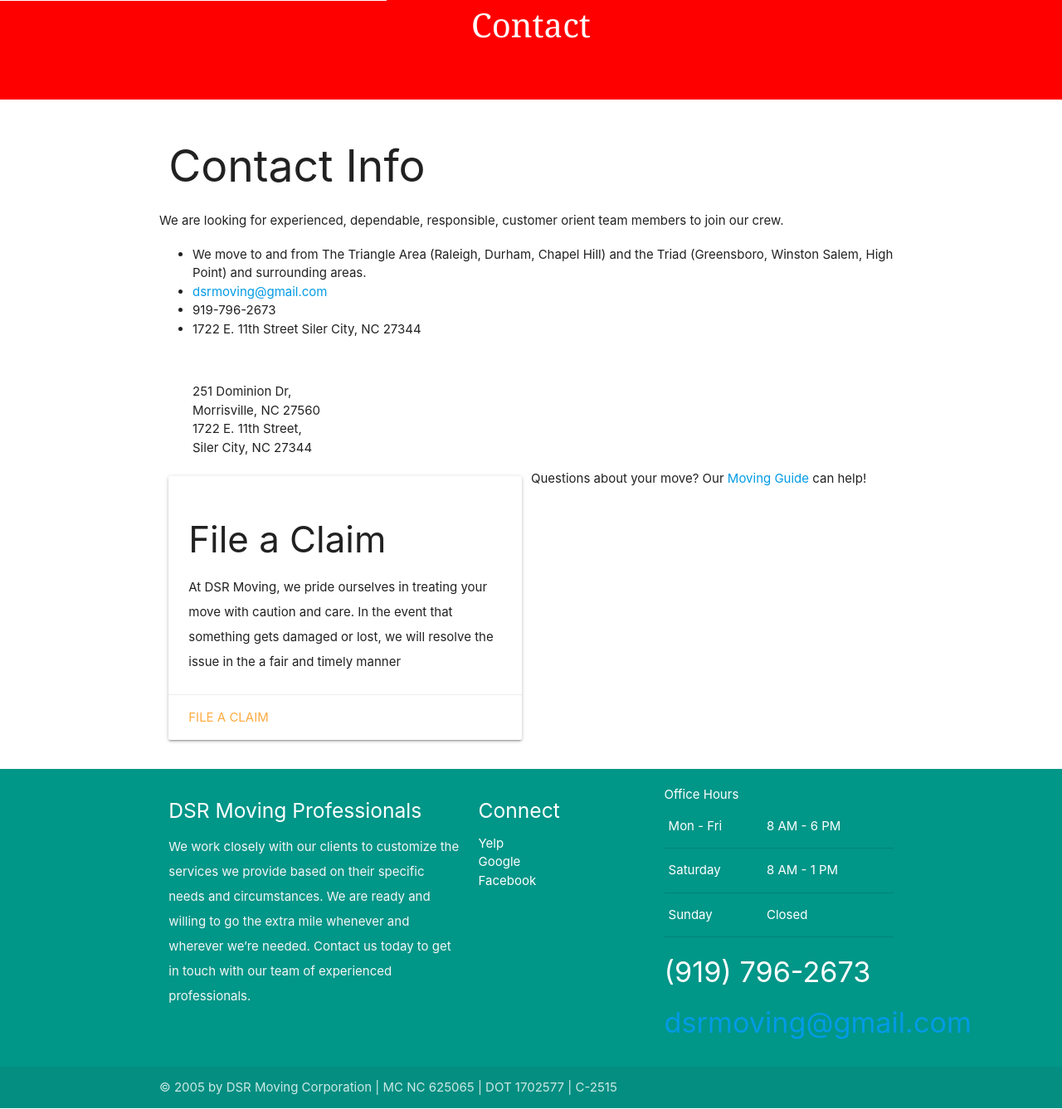
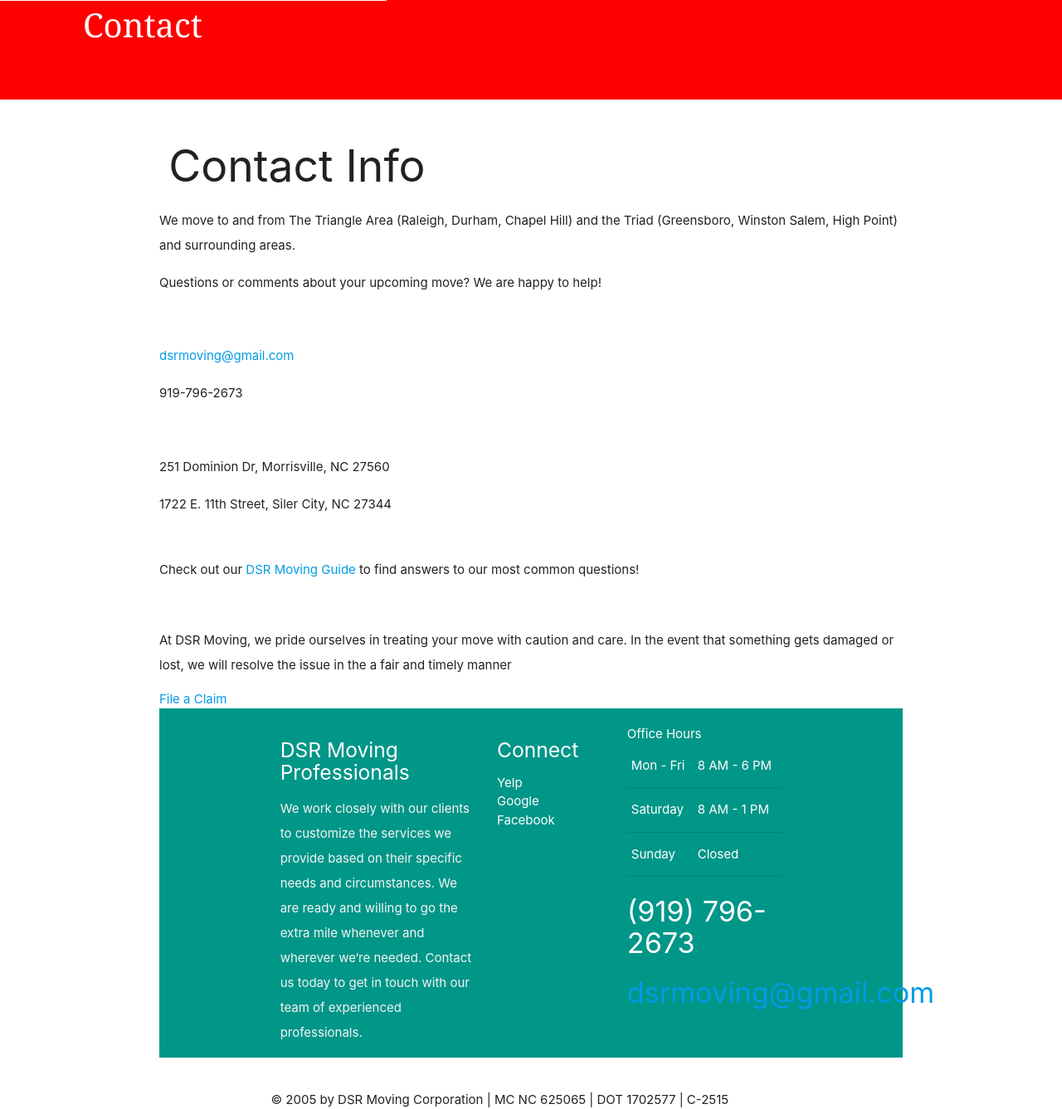
Before and after one commit to lamanaml/dsrmoving, a PHP site: page /contact.php in a window 1280 px wide. Shown: the part 64-1401 px from the top of the page at 83% size. Run offline with PHP 8.4, Linux system fonts and the light colour scheme; some libraries are stand-ins or nearby versions.

Commit message:
updated contact

```diff
--- a/assets/css/style.css
+++ b/assets/css/style.css
@@ -44,9 +44,10 @@
 width: 100%;
 height: 120px;
 color: white;
-text-align: center;
+text-align: left;
+padding-left: 100px;
 font-family: Georgia, 'Times New Roman', Times, serif;
- font-size: 40px;
+font-size: 40px;
 }
 
 .coupon {
--- a/contact.php
+++ b/contact.php
@@ -26,50 +26,25 @@
 <div class="container">
 <div class="row">
       <div class="col s12"><h2 class="header">Contact Info</h2></div>
-      <p>We are looking for experienced, dependable, responsible, customer orient team members to join our crew.</p>
+      <p>We move to and from The Triangle Area (Raleigh, Durham, Chapel Hill) and the Triad (Greensboro, Winston Salem, High Point) and surrounding areas.</p>
+      <p>Questions or comments about your upcoming move? We are happy to help!</p>
 
-       <ul class="browser-default">
-            <li >We move to and from The Triangle Area (Raleigh, Durham, Chapel Hill) and the Triad (Greensboro, Winston Salem, High Point) and surrounding areas.</li>
-            <li ><a href="mailto:dsrmoving@gmail.com">dsrmoving@gmail.com</a></li>
-            <li >919-796-2673</li>
-            <li >1722 E. 11th Street
-Siler City, NC 27344</li>
+      <h5 class="white-text">Call or email us</h5>
+      <p><a href="mailto:dsrmoving@gmail.com">dsrmoving@gmail.com</a></p>
+      <p >919-796-2673</p>
 
- <h5 class="white-text">Find us</h5>
-          <ul >
-            <li >251 Dominion Dr, <br/>Morrisville, NC 27560</li>
+      <h5 class="white-text">Find us</h5>
+      <p >251 Dominion Dr, Morrisville, NC 27560</p>
+      <p >1722 E. 11th Street, Siler City, NC 27344</p>
 
-            <li >1722 E. 11th Street, <br/>Siler City, NC 27344</li>
+      <h5 class="white-text">Frequently Asked Questions</h5>
+      Check out our <a href="movingguide.php">DSR Moving Guide</a>  to find answers to our most common questions!
+
+        <h5 class="white-text">File a Claim</h5>
+        <p>At DSR Moving, we pride ourselves in treating your move with caution and care.  In the event that something gets damaged or lost, we will resolve the issue in the a fair and timely manner</p>
+        <a href="claims.php">File a Claim</a>
 
 
-
-          </ul>
-
-            </ul>
-
-Questions about your move?  Our <a href="movingguide.php">Moving Guide</a> can help!
-
-
-              <div class="col s6">
-          <div >
-         <div class="card horizontal">
-            <div class="card-stacked">
-            <div class="card-content">
-               <h3 class="header">File a Claim</h3>
-               <p>At DSR Moving, we pride ourselves in treating your move with caution and care.  In the event that something gets damaged or lost, we will resolve the issue in the a fair and timely manner</p>
-
-            </div>
-         <div class="card-action">
-            <a href="claims.php">File a Claim</a>
-         </div>
-         </div>
-    </div>
-  </div>
-
-      </div>
-    </div>
-
-</div>
 
 <!-- footer -->
 <?php include 'footer.html';?>
```
